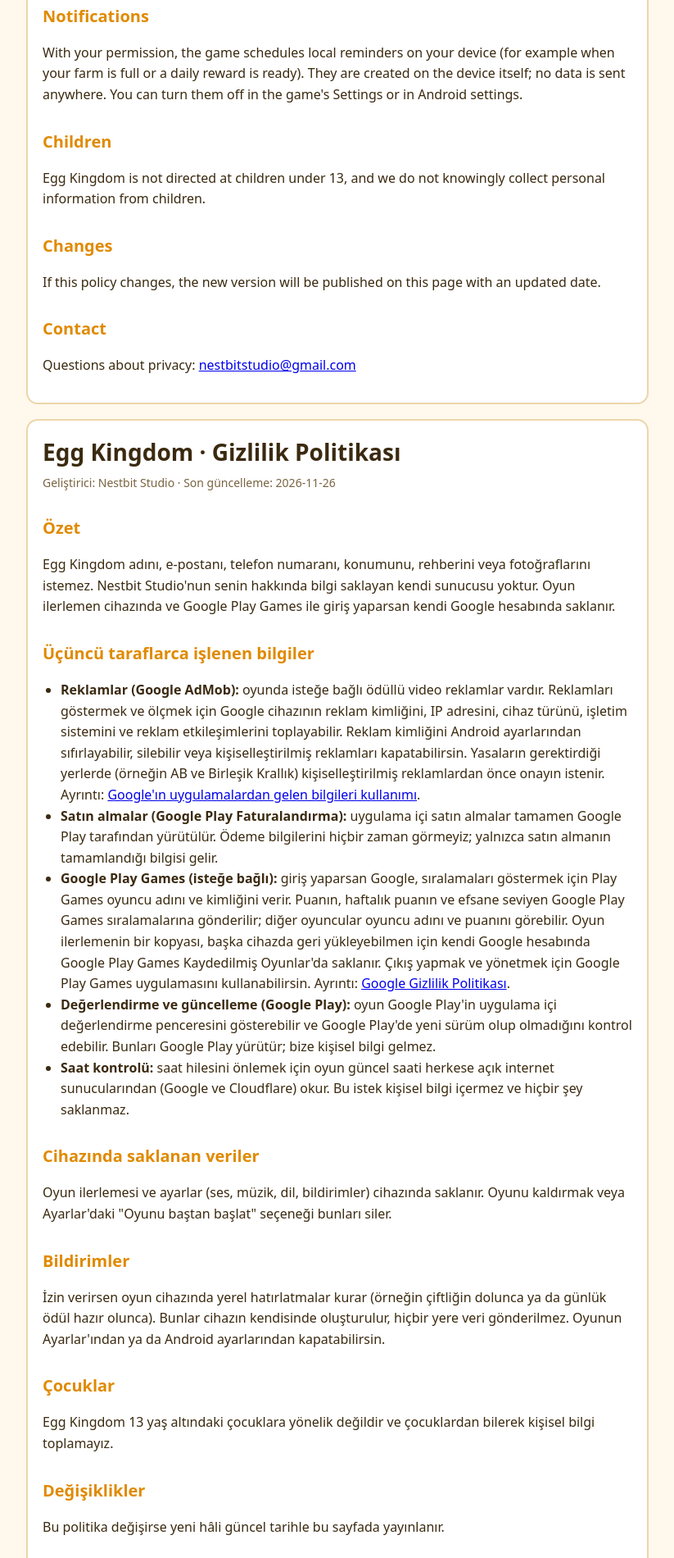
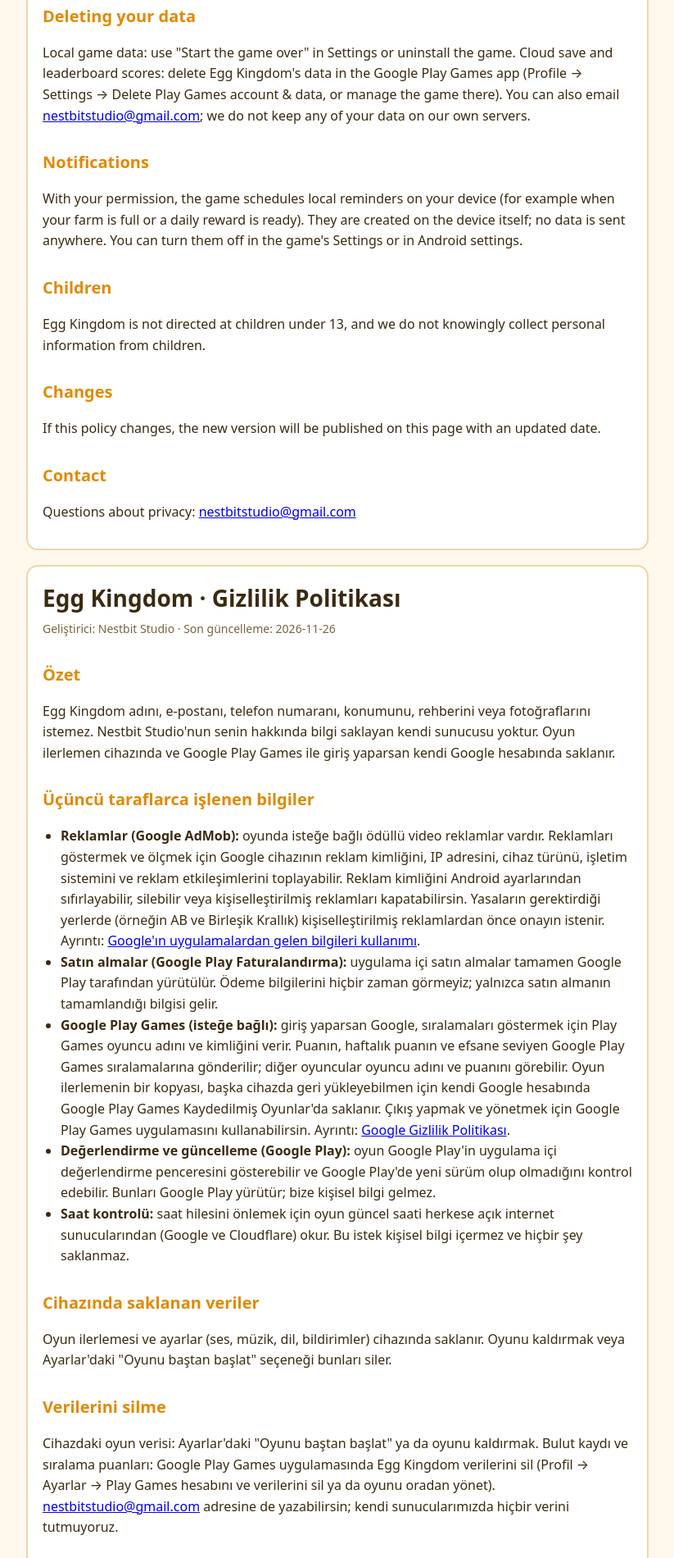
Before and after one commit to FukkuMasuta/fukkumasuta.github.io, a plain HTML site: page eggkingdom/privacy.html in a window 1280 px wide. Shown: the part 1100-3000 px from the top of the page at 82% size, without its empty margins (228-1051 px from the left). Drawn offline with Linux system fonts and the light colour scheme.

Commit message:
Privacy: data deletion section
Co-Authored-By: Claude Opus 5.5 <noreply@anthropic.com>
Claude-Session: https://claude.ai/code/session_01Wc3Szc14H4BjhsxEmxFMZ8

```diff
--- a/eggkingdom/privacy.html
+++ b/eggkingdom/privacy.html
@@ -38,6 +38,9 @@ ul{padding-left:22px}
 <h2>Data stored on your device</h2>
 <p>Game progress and settings (sound, music, language, notifications) are stored locally on your device. Uninstalling the game or using "Start the game over" in Settings deletes them.</p>
 
+<h2 id="delete">Deleting your data</h2>
+<p>Local game data: use "Start the game over" in Settings or uninstall the game. Cloud save and leaderboard scores: delete Egg Kingdom's data in the Google Play Games app (Profile → Settings → Delete Play Games account &amp; data, or manage the game there). You can also email <a href="mailto:nestbitstudio@gmail.com">nestbitstudio@gmail.com</a>; we do not keep any of your data on our own servers.</p>
+
 <h2>Notifications</h2>
 <p>With your permission, the game schedules local reminders on your device (for example when your farm is full or a daily reward is ready). They are created on the device itself; no data is sent anywhere. You can turn them off in the game's Settings or in Android settings.</p>
 
@@ -70,6 +73,9 @@ ul{padding-left:22px}
 <h2>Cihazında saklanan veriler</h2>
 <p>Oyun ilerlemesi ve ayarlar (ses, müzik, dil, bildirimler) cihazında saklanır. Oyunu kaldırmak veya Ayarlar'daki "Oyunu baştan başlat" seçeneği bunları siler.</p>
 
+<h2>Verilerini silme</h2>
+<p>Cihazdaki oyun verisi: Ayarlar'daki "Oyunu baştan başlat" ya da oyunu kaldırmak. Bulut kaydı ve sıralama puanları: Google Play Games uygulamasında Egg Kingdom verilerini sil (Profil → Ayarlar → Play Games hesabını ve verilerini sil ya da oyunu oradan yönet). <a href="mailto:nestbitstudio@gmail.com">nestbitstudio@gmail.com</a> adresine de yazabilirsin; kendi sunucularımızda hiçbir verini tutmuyoruz.</p>
+
 <h2>Bildirimler</h2>
 <p>İzin verirsen oyun cihazında yerel hatırlatmalar kurar (örneğin çiftliğin dolunca ya da günlük ödül hazır olunca). Bunlar cihazın kendisinde oluşturulur, hiçbir yere veri gönderilmez. Oyunun Ayarlar'ından ya da Android ayarlarından kapatabilirsin.</p>
 
```
